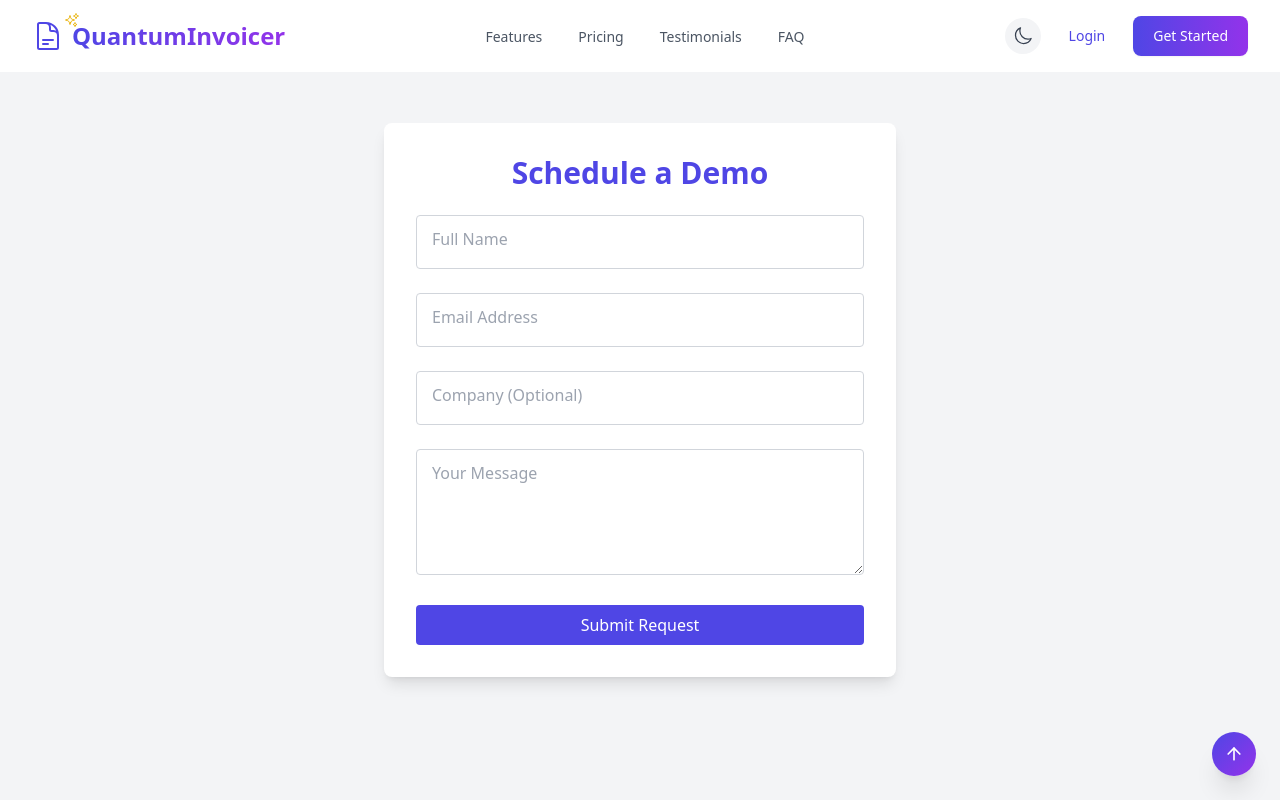
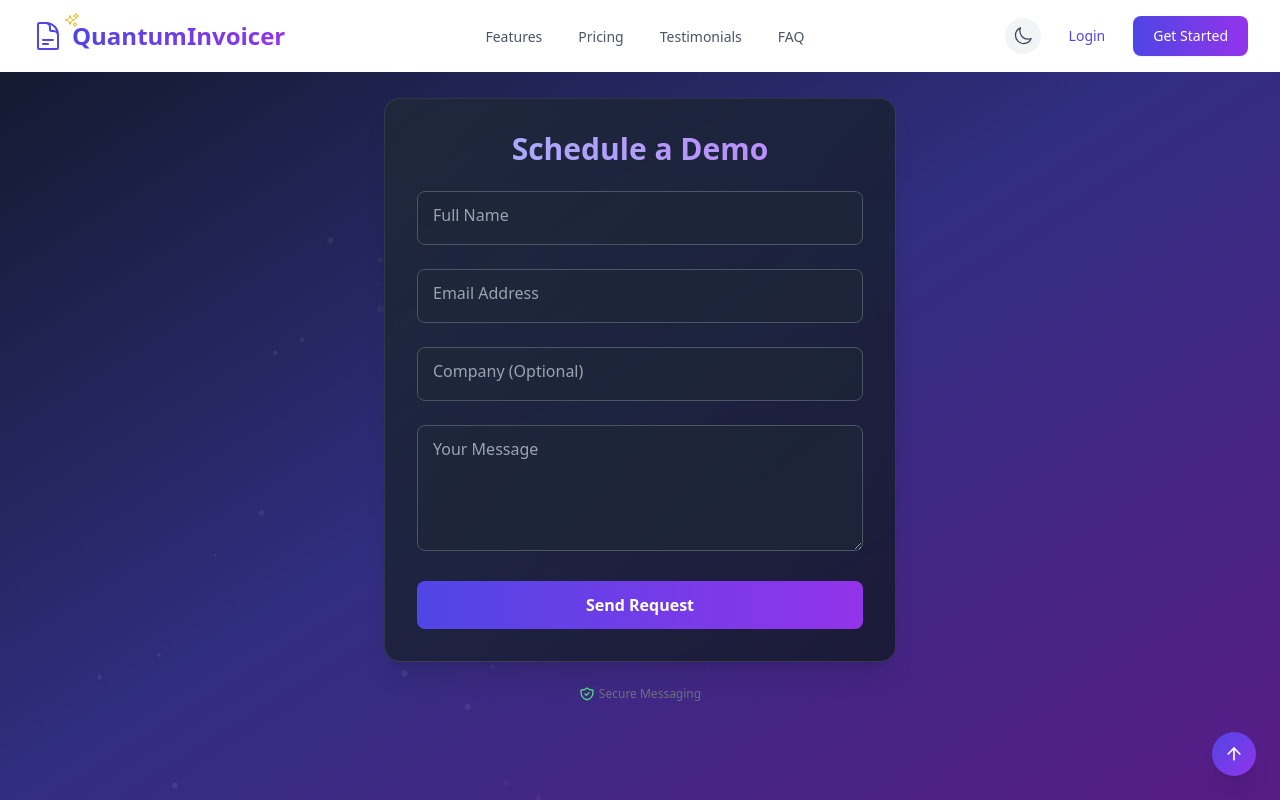
Before and after one commit to jackson951/invoicing-system-web-app, a React (Create React App) app: page /contact in a window 1280 px wide. Shown: the top 800 px of the page. Built offline with nearby package versions, Linux system fonts and the light colour scheme.

Commit message:
modern contact form

```diff
--- a/src/pages/contact.jsx
+++ b/src/pages/contact.jsx
@@ -2,6 +2,7 @@ import React from "react";
 import { useForm, Controller } from "react-hook-form";
 import { z } from "zod";
 import { zodResolver } from "@hookform/resolvers/zod";
+import { motion, AnimatePresence } from "framer-motion";
 
 // Schema for validation
 const contactSchema = z.object({
@@ -24,25 +25,119 @@ const Contact = () => {
 
   const onSubmit = async (data) => {
     console.log("Submitted data:", data);
-    await new Promise((res) => setTimeout(res, 1000));
+    await new Promise((res) => setTimeout(res, 1500));
     reset();
   };
 
   return (
-    <div className="min-h-screen bg-gray-100 flex items-center justify-center px-4">
-      <div className="max-w-lg w-full bg-white p-8 rounded-lg shadow-lg">
-        <h2 className="text-3xl font-bold mb-6 text-center text-indigo-600">
+    <div className="min-h-screen bg-gradient-to-br from-gray-900 via-indigo-900 to-purple-900 flex items-center justify-center px-4 py-16 relative overflow-hidden">
+      {/* Background Particles */}
+      <div className="absolute inset-0 overflow-hidden pointer-events-none">
+        {[...Array(30)].map((_, i) => {
+          const size = Math.random() * 5 + 2;
+          const duration = Math.random() * 10 + 10;
+          const delay = Math.random() * 5;
+          const x = Math.random() * 100;
+          const y = Math.random() * 100;
+
+          return (
+            <motion.div
+              key={i}
+              className="absolute rounded-full bg-white/10"
+              style={{
+                width: `${size}px`,
+                height: `${size}px`,
+                left: `${x}%`,
+                top: `${y}%`,
+              }}
+              animate={{
+                x: [0, 50, 0],
+                y: [0, 50, 0],
+                opacity: [0.3, 0.8, 0.3],
+              }}
+              transition={{
+                duration: duration,
+                repeat: Infinity,
+                repeatType: "reverse",
+                delay: delay,
+              }}
+            />
+          );
+        })}
+      </div>
+
+      {/* Floating Gradient Circles */}
+      <motion.div
+        className="absolute -left-32 -top-32 w-96 h-96 rounded-full bg-gradient-to-r from-indigo-600/20 to-purple-600/20 blur-3xl -z-10"
+        animate={{
+          backgroundPosition: ["0% 0%", "100% 100%"],
+        }}
+        transition={{
+          duration: 20,
+          repeat: Infinity,
+          repeatType: "reverse",
+          ease: "linear",
+        }}
+      />
+      <motion.div
+        className="absolute -right-32 -bottom-32 w-96 h-96 rounded-full bg-gradient-to-r from-pink-600/20 to-purple-600/20 blur-3xl -z-10"
+        animate={{
+          backgroundPosition: ["100% 100%", "0% 0%"],
+        }}
+        transition={{
+          duration: 25,
+          repeat: Infinity,
+          repeatType: "reverse",
+          ease: "linear",
+          delay: 5,
+        }}
+      />
+
+      {/* Main Card Container */}
+      <motion.div
+        initial={{ opacity: 0, y: 30 }}
+        animate={{ opacity: 1, y: 0 }}
+        transition={{ duration: 0.6 }}
+        className="max-w-lg w-full relative"
+      >
+        <div className="absolute inset-0 bg-white/5 backdrop-blur-md rounded-2xl shadow-2xl border border-white/10 -z-10"></div>
+        <div className="bg-gradient-to-br from-gray-800/80 to-gray-900/80 p-8 rounded-2xl shadow-xl border border-white/10 backdrop-blur-sm relative z-10">
+          <h2 className="text-3xl font-bold text-transparent bg-clip-text bg-gradient-to-r from-indigo-300 to-purple-400 mb-6 text-center">
             Schedule a Demo
           </h2>
 
+          <AnimatePresence>
             {isSubmitSuccessful && (
-          <div className="text-green-600 text-center font-semibold mb-4">
-            Thank you! We'll be in touch shortly.
+              <motion.div
+                initial={{ opacity: 0, y: -20 }}
+                animate={{ opacity: 1, y: 0 }}
+                exit={{ opacity: 0, y: -10 }}
+                className="bg-green-900/50 border-l-4 border-green-400 p-4 mb-6 rounded-lg text-center"
+              >
+                <div className="flex items-center justify-center">
+                  <svg
+                    className="w-5 h-5 text-green-400 mr-2"
+                    fill="none"
+                    stroke="currentColor"
+                    viewBox="0 0 24 24"
+                  >
+                    <path
+                      strokeLinecap="round"
+                      strokeLinejoin="round"
+                      strokeWidth={2}
+                      d="M5 13l4 4L19 7"
+                    />
+                  </svg>
+                  <span className="text-green-100">
+                    Thank you! We'll reach out shortly.
+                  </span>
                 </div>
+              </motion.div>
             )}
+          </AnimatePresence>
 
           <form onSubmit={handleSubmit(onSubmit)} className="space-y-6">
-          {/* Name */}
+            {/* Name Field */}
             <Controller
               name="name"
               control={control}
@@ -53,15 +148,28 @@ const Contact = () => {
                     {...field}
                     type="text"
                     placeholder=" "
-                  className={`peer w-full px-4 pt-5 pb-2 border ${
-                    errors.name ? "border-red-500" : "border-gray-300"
-                  } rounded focus:outline-none focus:ring-2 focus:ring-indigo-500`}
+                    className={`peer w-full px-4 pt-5 pb-2 bg-gray-800/50 border ${
+                      errors.name ? "border-red-500" : "border-gray-600"
+                    } rounded-lg focus:outline-none focus:ring-2 focus:ring-indigo-500/50 text-white placeholder-transparent`}
                   />
-                <label className="absolute left-4 top-2 text-sm text-gray-500 transition-all peer-placeholder-shown:top-3 peer-placeholder-shown:text-base peer-placeholder-shown:text-gray-400 peer-focus:top-2 peer-focus:text-sm peer-focus:text-indigo-500">
+                  <label className="absolute left-4 top-3 text-sm text-gray-400 transition-all peer-placeholder-shown:top-3 peer-placeholder-shown:text-base peer-focus:top-1 peer-focus:text-xs peer-focus:text-indigo-400">
                     Full Name
                   </label>
                   {errors.name && (
-                  <p className="text-red-500 text-xs mt-1">
+                    <p className="text-red-400 text-xs mt-1 flex items-center">
+                      <svg
+                        className="w-4 h-4 mr-1"
+                        fill="none"
+                        stroke="currentColor"
+                        viewBox="0 0 24 24"
+                      >
+                        <path
+                          strokeLinecap="round"
+                          strokeLinejoin="round"
+                          strokeWidth={2}
+                          d="M12 9v2m0 4h.01m-6.938 4h13.856c1.54 0 2.502-1.667 1.732-3L13.732 4c-.77-1.333-2.694-1.333-3.464 0L3.34 16c-.77 1.333.192 3 1.732 3z"
+                        />
+                      </svg>
                       {errors.name.message}
                     </p>
                   )}
@@ -69,7 +177,7 @@ const Contact = () => {
               )}
             />
 
-          {/* Email */}
+            {/* Email Field */}
             <Controller
               name="email"
               control={control}
@@ -80,15 +188,28 @@ const Contact = () => {
                     {...field}
                     type="email"
                     placeholder=" "
-                  className={`peer w-full px-4 pt-5 pb-2 border ${
-                    errors.email ? "border-red-500" : "border-gray-300"
-                  } rounded focus:outline-none focus:ring-2 focus:ring-indigo-500`}
+                    className={`peer w-full px-4 pt-5 pb-2 bg-gray-800/50 border ${
+                      errors.email ? "border-red-500" : "border-gray-600"
+                    } rounded-lg focus:outline-none focus:ring-2 focus:ring-indigo-500/50 text-white placeholder-transparent`}
                   />
-                <label className="absolute left-4 top-2 text-sm text-gray-500 transition-all peer-placeholder-shown:top-3 peer-placeholder-shown:text-base peer-placeholder-shown:text-gray-400 peer-focus:top-2 peer-focus:text-sm peer-focus:text-indigo-500">
+                  <label className="absolute left-4 top-3 text-sm text-gray-400 transition-all peer-placeholder-shown:top-3 peer-placeholder-shown:text-base peer-focus:top-1 peer-focus:text-xs peer-focus:text-indigo-400">
                     Email Address
                   </label>
                   {errors.email && (
-                  <p className="text-red-500 text-xs mt-1">
+                    <p className="text-red-400 text-xs mt-1 flex items-center">
+                      <svg
+                        className="w-4 h-4 mr-1"
+                        fill="none"
+                        stroke="currentColor"
+                        viewBox="0 0 24 24"
+                      >
+                        <path
+                          strokeLinecap="round"
+                          strokeLinejoin="round"
+                          strokeWidth={2}
+                          d="M12 9v2m0 4h.01m-6.938 4h13.856c1.54 0 2.502-1.667 1.732-3L13.732 4c-.77-1.333-2.694-1.333-3.464 0L3.34 16c-.77 1.333.192 3 1.732 3z"
+                        />
+                      </svg>
                       {errors.email.message}
                     </p>
                   )}
@@ -96,7 +217,7 @@ const Contact = () => {
               )}
             />
 
-          {/* Company */}
+            {/* Company Field */}
             <Controller
               name="company"
               control={control}
@@ -107,16 +228,16 @@ const Contact = () => {
                     {...field}
                     type="text"
                     placeholder=" "
-                  className="peer w-full px-4 pt-5 pb-2 border border-gray-300 rounded focus:outline-none focus:ring-2 focus:ring-indigo-500"
+                    className="peer w-full px-4 pt-5 pb-2 bg-gray-800/50 border border-gray-600 rounded-lg focus:outline-none focus:ring-2 focus:ring-indigo-500/50 text-white placeholder-transparent"
                   />
-                <label className="absolute left-4 top-2 text-sm text-gray-500 transition-all peer-placeholder-shown:top-3 peer-placeholder-shown:text-base peer-placeholder-shown:text-gray-400 peer-focus:top-2 peer-focus:text-sm peer-focus:text-indigo-500">
+                  <label className="absolute left-4 top-3 text-sm text-gray-400 transition-all peer-placeholder-shown:top-3 peer-placeholder-shown:text-base peer-focus:top-1 peer-focus:text-xs peer-focus:text-indigo-400">
                     Company (Optional)
                   </label>
                 </div>
               )}
             />
 
-          {/* Message */}
+            {/* Message Field */}
             <Controller
               name="message"
               control={control}
@@ -127,15 +248,28 @@ const Contact = () => {
                     {...field}
                     placeholder=" "
                     rows={4}
-                  className={`peer w-full px-4 pt-5 pb-2 border ${
-                    errors.message ? "border-red-500" : "border-gray-300"
-                  } rounded focus:outline-none focus:ring-2 focus:ring-indigo-500`}
+                    className={`peer w-full px-4 pt-5 pb-2 bg-gray-800/50 border ${
+                      errors.message ? "border-red-500" : "border-gray-600"
+                    } rounded-lg focus:outline-none focus:ring-2 focus:ring-indigo-500/50 text-white placeholder-transparent`}
                   />
-                <label className="absolute left-4 top-2 text-sm text-gray-500 transition-all peer-placeholder-shown:top-3 peer-placeholder-shown:text-base peer-placeholder-shown:text-gray-400 peer-focus:top-2 peer-focus:text-sm peer-focus:text-indigo-500">
+                  <label className="absolute left-4 top-3 text-sm text-gray-400 transition-all peer-placeholder-shown:top-3 peer-placeholder-shown:text-base peer-focus:top-1 peer-focus:text-xs peer-focus:text-indigo-400">
                     Your Message
                   </label>
                   {errors.message && (
-                  <p className="text-red-500 text-xs mt-1">
+                    <p className="text-red-400 text-xs mt-1 flex items-center">
+                      <svg
+                        className="w-4 h-4 mr-1"
+                        fill="none"
+                        stroke="currentColor"
+                        viewBox="0 0 24 24"
+                      >
+                        <path
+                          strokeLinecap="round"
+                          strokeLinejoin="round"
+                          strokeWidth={2}
+                          d="M12 9v2m0 4h.01m-6.938 4h13.856c1.54 0 2.502-1.667 1.732-3L13.732 4c-.77-1.333-2.694-1.333-3.464 0L3.34 16c-.77 1.333.192 3 1.732 3z"
+                        />
+                      </svg>
                       {errors.message.message}
                     </p>
                   )}
@@ -143,16 +277,67 @@ const Contact = () => {
               )}
             />
 
-          {/* Submit */}
-          <button
+            {/* Submit Button */}
+            <motion.button
+              whileTap={{ scale: 0.98 }}
               type="submit"
               disabled={isSubmitting}
-            className="w-full bg-indigo-600 text-white py-2 font-medium rounded hover:bg-indigo-700 transition"
+              className="w-full py-3 px-4 bg-gradient-to-r from-indigo-600 to-purple-600 text-white font-semibold rounded-lg hover:from-indigo-700 hover:to-purple-700 transition-all flex justify-center items-center relative overflow-hidden disabled:opacity-70 disabled:cursor-not-allowed"
             >
-            {isSubmitting ? "Sending..." : "Submit Request"}
-          </button>
+              {isSubmitting ? (
+                <>
+                  <svg
+                    className="animate-spin -ml-1 mr-3 h-5 w-5 text-white"
+                    xmlns="http://www.w3.org/2000/svg"
+                    fill="none"
+                    viewBox="0 0 24 24"
+                  >
+                    <circle
+                      className="opacity-25"
+                      cx="12"
+                      cy="12"
+                      r="10"
+                      stroke="currentColor"
+                      strokeWidth="4"
+                    ></circle>
+                    <path
+                      className="opacity-75"
+                      fill="currentColor"
+                      d="M4 12a8 8 0 018-8V0C5.373 0 0 5.373 0 12h4zm2 5.291A7.962 7.962 0 014 12H0c0 3.042 1.135 5.824 3 7.938l3-2.647z"
+                    ></path>
+                  </svg>
+                  Sending...
+                </>
+              ) : (
+                "Send Request"
+              )}
+            </motion.button>
           </form>
         </div>
+
+        {/* Security Badge */}
+        <motion.div
+          initial={{ opacity: 0, y: 20 }}
+          animate={{ opacity: 1, y: 0 }}
+          transition={{ delay: 0.4 }}
+          className="mt-6 flex items-center justify-center text-xs text-gray-500"
+        >
+          <svg
+            className="w-4 h-4 text-green-400 mr-1"
+            fill="none"
+            viewBox="0 0 24 24"
+            stroke="currentColor"
+          >
+            <path
+              strokeLinecap="round"
+              strokeLinejoin="round"
+              strokeWidth={2}
+              d="M9 12l2 2 4-4m5.618-4.016A11.955 11.955 0 0112 2.944a11.955 11.955 0 01-8.618 3.04A12.02 12.02 0 003 9c0 5.591 3.824 10.29 9 11.622 5.176-1.332 9-6.03 9-11.622 0-1.042-.133-2.052-.382-3.016z"
+            />
+          </svg>
+          <span>Secure Messaging</span>
+        </motion.div>
+      </motion.div>
     </div>
   );
 };
```
Lines whose indentation alone changed are shown as unchanged.
